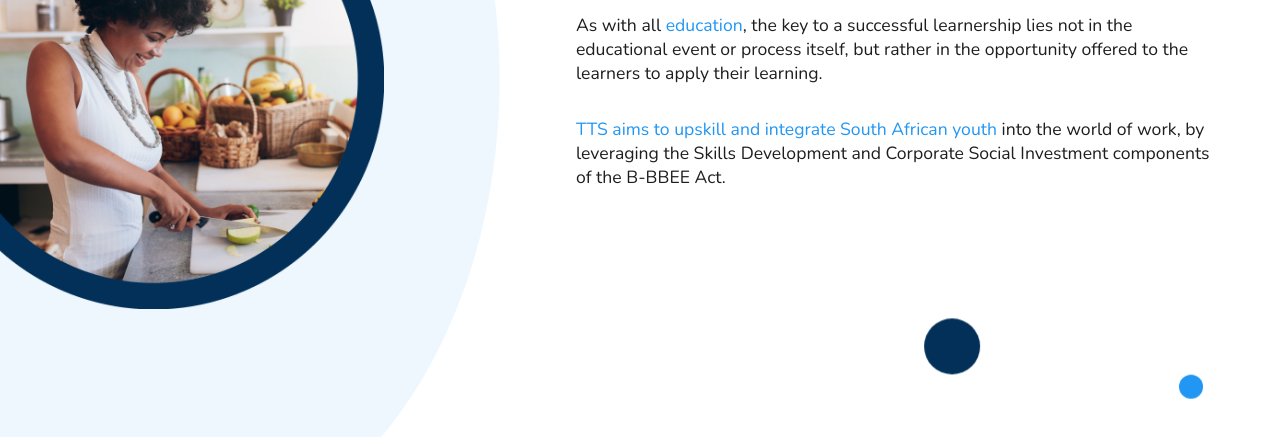
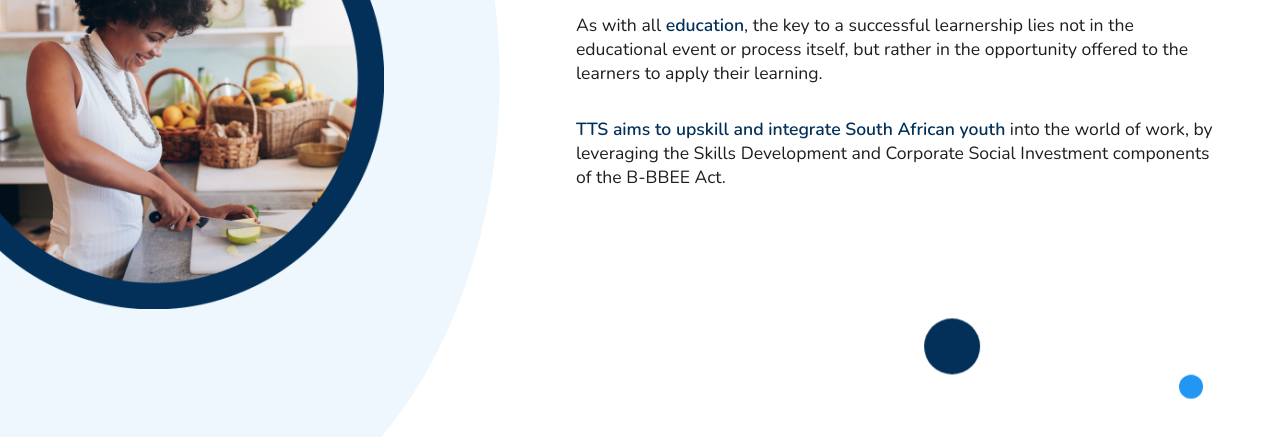
Before and after one commit to arnovanstaden/T-T-S, a Gatsby site: page /about in a window 1280 px wide. Shown: the part 361-798 px from the top of the page. Built offline with nearby package versions, Linux system fonts and the light colour scheme; Gatsby itself is replaced by a stand-in of ours.

Commit message:
update home span colours

```diff
--- a/src/components/Landing/landing.module.scss
+++ b/src/components/Landing/landing.module.scss
@@ -49,9 +49,13 @@
             margin: 1rem 0;
         }
 
-        h1 span,
+        h1 span {
+            color: $light-blue;
+        }
+
         p span {
-            color: $light-blue;
+            color: $dark-blue;
+            font-weight: 600;
         }
 
         ul {
--- a/src/pages/styles/index.module.scss
+++ b/src/pages/styles/index.module.scss
@@ -65,7 +65,7 @@
         }
 
         p span {
-            color: $light-blue;
+            color: $dark-blue;
             font-weight: 600;
         }
 
@@ -150,7 +150,6 @@
     }
 
     .content:first-child {
-
         p {
             text-align: right;
             padding-top: 0;
```
